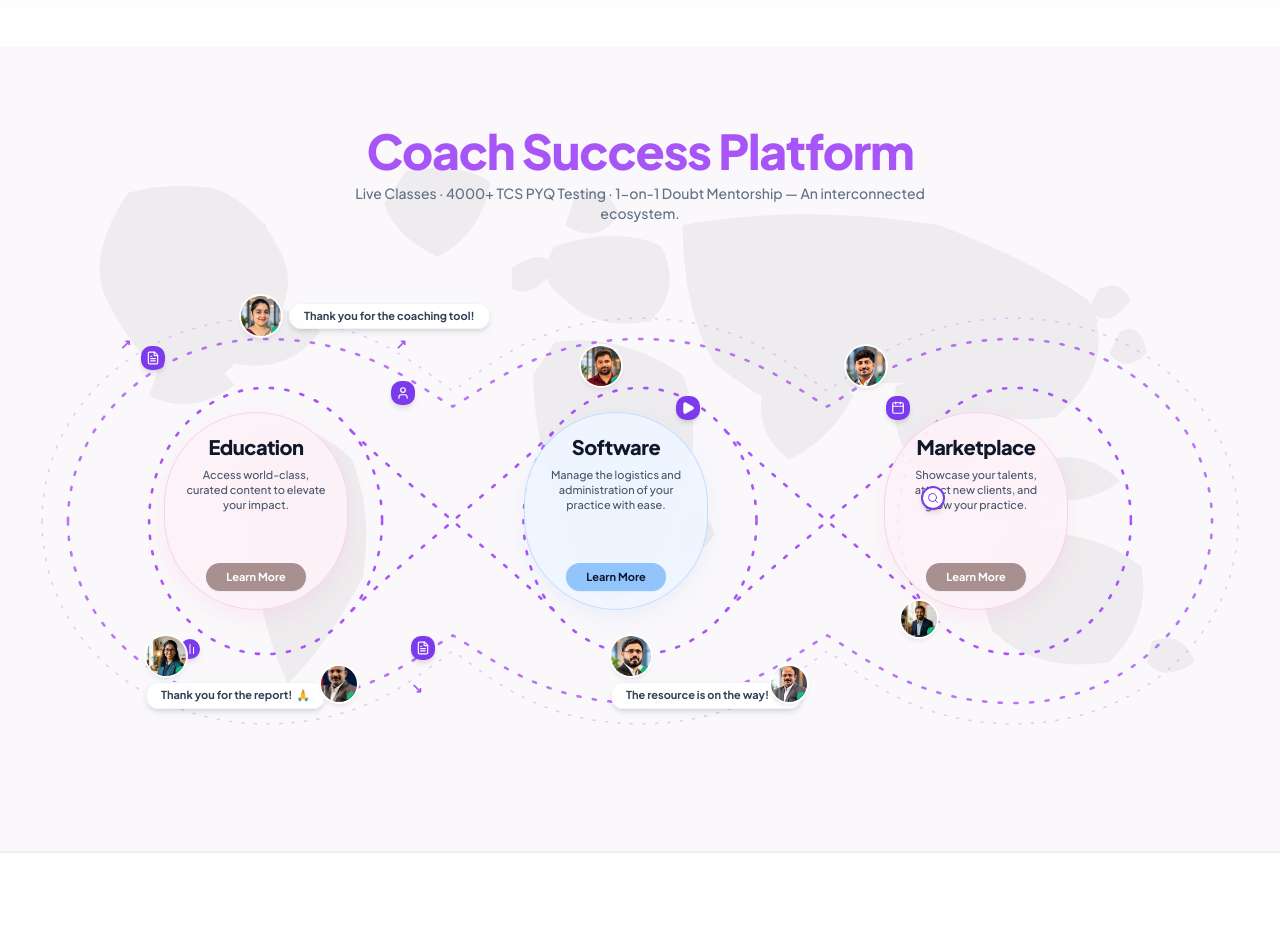
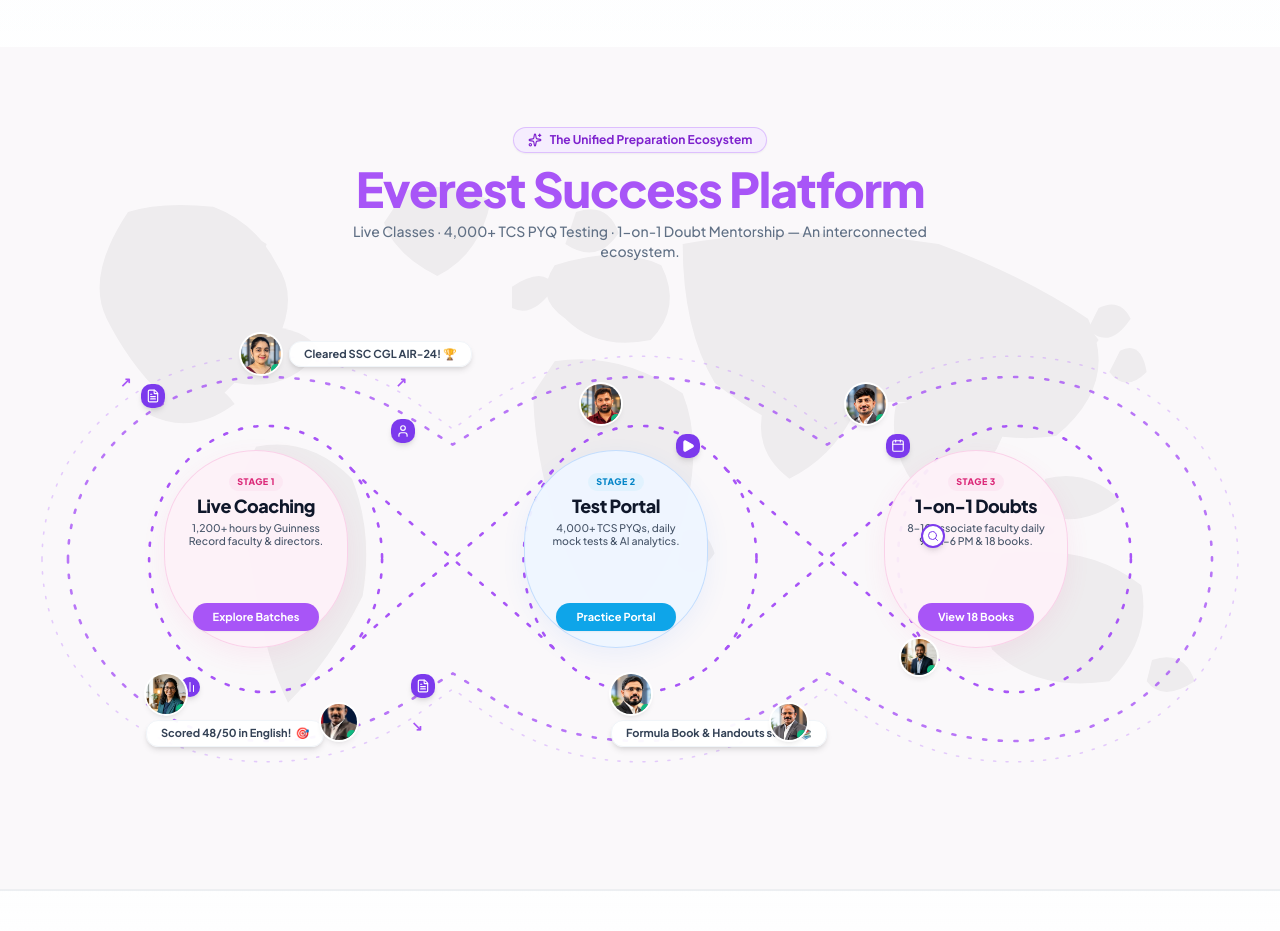
Before and after one commit to hemcharanmopidevi/everest-impact, a Next.js app: page / in a window 1280 px wide. Shown: the part 1280-2211 px from the top of the page. Built offline with nearby package versions, Linux system fonts and the light colour scheme.

Commit message:
feat: replace template dummy text with authentic Everest Coaching Point preparation stages and student achievement quotes

```diff
--- a/src/components/success-platform.tsx
+++ b/src/components/success-platform.tsx
@@ -10,6 +10,7 @@ import {
   Calendar,
   Search,
   ArrowRight,
+  Sparkles,
 } from "lucide-react";
 
 interface PlatformNode {
@@ -77,11 +78,15 @@ export function SuccessPlatform() {
 
         {/* Section Header matching 'Coach Success Platform' reference */}
         <div className="text-center mb-10 md:mb-12">
+          <div className="mb-3 inline-flex items-center gap-2 rounded-full border border-purple-300/80 bg-purple-100/70 dark:bg-purple-950/40 px-3.5 py-1 text-xs font-bold text-purple-700 dark:text-purple-300 shadow-sm">
+            <Sparkles className="size-3.5" />
+            <span>The Unified Preparation Ecosystem</span>
+          </div>
           <h2 className="text-3xl sm:text-4xl md:text-5xl font-black text-[#a855f7] tracking-tight">
-            Coach Success Platform
+            Everest Success Platform
           </h2>
           <p className="mt-2 text-xs md:text-sm text-muted-foreground max-w-xl mx-auto font-medium">
-            Live Classes · 4000+ TCS PYQ Testing · 1-on-1 Doubt Mentorship — An interconnected ecosystem.
+            Live Classes · 4,000+ TCS PYQ Testing · 1-on-1 Doubt Mentorship — An interconnected ecosystem.
           </p>
         </div>
 
@@ -103,7 +108,7 @@ export function SuccessPlatform() {
             </defs>
 
             {/* ====== 1. THREE INDIVIDUAL DOTTED OVAL BOUNDARIES (Refined Decreased Radii) ====== */}
-            {/* Oval 1 Dotted Boundary (Left: Education) */}
+            {/* Oval 1 Dotted Boundary (Left: Live Coaching) */}
             <ellipse
               cx="240"
               cy="240"
@@ -118,7 +123,7 @@ export function SuccessPlatform() {
               <animate attributeName="stroke-dashoffset" from="0" to="-300" dur="22s" repeatCount="indefinite" />
             </ellipse>
 
-            {/* Oval 2 Dotted Boundary (Center: Software) */}
+            {/* Oval 2 Dotted Boundary (Center: Test Portal) */}
             <ellipse
               cx="600"
               cy="240"
@@ -133,7 +138,7 @@ export function SuccessPlatform() {
               <animate attributeName="stroke-dashoffset" from="0" to="300" dur="22s" repeatCount="indefinite" />
             </ellipse>
 
-            {/* Oval 3 Dotted Boundary (Right: Marketplace) */}
+            {/* Oval 3 Dotted Boundary (Right: 1-on-1 Doubts) */}
             <ellipse
               cx="960"
               cy="240"
@@ -255,81 +260,90 @@ export function SuccessPlatform() {
 
           {/* ================= 3 PROPORTIONATELY SIZED DECREASED OVAL CARDS ================= */}
 
-          {/* Card 1: Education (Live Coaching) */}
+          {/* Card 1: Stage 1 - Live Coaching */}
           <div className="absolute left-[240px] top-[240px] -translate-x-1/2 -translate-y-1/2 z-10">
-            <div className="group relative w-[184px] h-[198px] rounded-full bg-[#fdf2f8]/95 dark:bg-[#2e1065]/25 border border-pink-200/90 dark:border-pink-900/40 px-3.5 py-4 flex flex-col items-center justify-between text-center shadow-[0_8px_25px_rgba(236,72,153,0.08)] hover:shadow-[0_12px_35px_rgba(236,72,153,0.18)] hover:scale-105 transition-all duration-300">
-              <div className="mt-1">
-                <h3 className="text-xl font-black text-slate-900 dark:text-foreground tracking-tight group-hover:text-[#a855f7] transition-colors">
-                  Education
+            <div className="group relative w-[184px] h-[198px] rounded-full bg-[#fdf2f8]/95 dark:bg-[#2e1065]/25 border border-pink-200/90 dark:border-pink-900/40 px-3.5 py-3.5 flex flex-col items-center justify-between text-center shadow-[0_8px_25px_rgba(236,72,153,0.08)] hover:shadow-[0_12px_35px_rgba(236,72,153,0.18)] hover:scale-105 transition-all duration-300">
+              <div className="mt-0.5">
+                <span className="inline-block text-[9px] font-extrabold uppercase tracking-wider text-pink-600 dark:text-pink-400 bg-pink-100/90 dark:bg-pink-950/60 px-2 py-0.5 rounded-full mb-1">
+                  STAGE 1
+                </span>
+                <h3 className="text-lg font-black text-slate-900 dark:text-foreground tracking-tight group-hover:text-[#a855f7] transition-colors leading-tight">
+                  Live Coaching
                 </h3>
-                <p className="mt-1.5 text-[11px] leading-snug text-slate-600 dark:text-slate-300 font-medium px-1 max-w-[150px] mx-auto">
-                  Access world-class, curated content to elevate your impact.
+                <p className="mt-1 text-[10.5px] leading-tight text-slate-600 dark:text-slate-300 font-medium px-1 max-w-[150px] mx-auto">
+                  1,200+ hours by Guinness Record faculty &amp; directors.
                 </p>
               </div>
               <Link
                 href="/courses"
-                className="rounded-full bg-[#a89090] hover:bg-[#8f7575] text-white px-5 py-1.5 text-[11px] font-bold transition-all shadow-sm active:scale-95 mb-0.5"
+                className="rounded-full bg-[#a855f7] hover:bg-[#9333ea] text-white px-5 py-1.5 text-[11px] font-bold transition-all shadow-sm active:scale-95 mb-0.5"
               >
-                Learn More
+                Explore Batches
               </Link>
             </div>
           </div>
 
-          {/* Card 2: Software (Test Portal) */}
+          {/* Card 2: Stage 2 - Test Portal */}
           <div className="absolute left-[600px] top-[240px] -translate-x-1/2 -translate-y-1/2 z-10">
-            <div className="group relative w-[184px] h-[198px] rounded-full bg-[#eff6ff]/95 dark:bg-[#1e1b4b]/35 border border-blue-200/90 dark:border-blue-900/40 px-3.5 py-4 flex flex-col items-center justify-between text-center shadow-[0_8px_25px_rgba(59,130,246,0.08)] hover:shadow-[0_12px_35px_rgba(59,130,246,0.18)] hover:scale-105 transition-all duration-300">
-              <div className="mt-1">
-                <h3 className="text-xl font-black text-slate-900 dark:text-foreground tracking-tight group-hover:text-[#a855f7] transition-colors">
-                  Software
+            <div className="group relative w-[184px] h-[198px] rounded-full bg-[#eff6ff]/95 dark:bg-[#1e1b4b]/35 border border-blue-200/90 dark:border-blue-900/40 px-3.5 py-3.5 flex flex-col items-center justify-between text-center shadow-[0_8px_25px_rgba(59,130,246,0.08)] hover:shadow-[0_12px_35px_rgba(59,130,246,0.18)] hover:scale-105 transition-all duration-300">
+              <div className="mt-0.5">
+                <span className="inline-block text-[9px] font-extrabold uppercase tracking-wider text-sky-600 dark:text-sky-400 bg-sky-100/90 dark:bg-sky-950/60 px-2 py-0.5 rounded-full mb-1">
+                  STAGE 2
+                </span>
+                <h3 className="text-lg font-black text-slate-900 dark:text-foreground tracking-tight group-hover:text-[#a855f7] transition-colors leading-tight">
+                  Test Portal
                 </h3>
-                <p className="mt-1.5 text-[11px] leading-snug text-slate-600 dark:text-slate-300 font-medium px-1 max-w-[150px] mx-auto">
-                  Manage the logistics and administration of your practice with ease.
+                <p className="mt-1 text-[10.5px] leading-tight text-slate-600 dark:text-slate-300 font-medium px-1 max-w-[150px] mx-auto">
+                  4,000+ TCS PYQs, daily mock tests &amp; AI analytics.
                 </p>
               </div>
               <Link
                 href="/test-series"
-                className="rounded-full bg-[#93c5fd] hover:bg-[#60a5fa] text-slate-900 px-5 py-1.5 text-[11px] font-bold transition-all shadow-sm active:scale-95 mb-0.5"
+                className="rounded-full bg-sky-500 hover:bg-sky-600 text-white px-5 py-1.5 text-[11px] font-bold transition-all shadow-sm active:scale-95 mb-0.5"
               >
-                Learn More
+                Practice Portal
               </Link>
             </div>
           </div>
 
-          {/* Card 3: Marketplace (1-on-1 Doubts) */}
+          {/* Card 3: Stage 3 - 1-on-1 Doubts */}
           <div className="absolute left-[960px] top-[240px] -translate-x-1/2 -translate-y-1/2 z-10">
-            <div className="group relative w-[184px] h-[198px] rounded-full bg-[#fdf2f8]/95 dark:bg-[#2e1065]/25 border border-pink-200/90 dark:border-pink-900/40 px-3.5 py-4 flex flex-col items-center justify-between text-center shadow-[0_8px_25px_rgba(236,72,153,0.08)] hover:shadow-[0_12px_35px_rgba(236,72,153,0.18)] hover:scale-105 transition-all duration-300">
-              <div className="mt-1">
-                <h3 className="text-xl font-black text-slate-900 dark:text-foreground tracking-tight group-hover:text-[#a855f7] transition-colors">
-                  Marketplace
+            <div className="group relative w-[184px] h-[198px] rounded-full bg-[#fdf2f8]/95 dark:bg-[#2e1065]/25 border border-pink-200/90 dark:border-pink-900/40 px-3.5 py-3.5 flex flex-col items-center justify-between text-center shadow-[0_8px_25px_rgba(236,72,153,0.08)] hover:shadow-[0_12px_35px_rgba(236,72,153,0.18)] hover:scale-105 transition-all duration-300">
+              <div className="mt-0.5">
+                <span className="inline-block text-[9px] font-extrabold uppercase tracking-wider text-pink-600 dark:text-pink-400 bg-pink-100/90 dark:bg-pink-950/60 px-2 py-0.5 rounded-full mb-1">
+                  STAGE 3
+                </span>
+                <h3 className="text-lg font-black text-slate-900 dark:text-foreground tracking-tight group-hover:text-[#a855f7] transition-colors leading-tight">
+                  1-on-1 Doubts
                 </h3>
-                <p className="mt-1.5 text-[11px] leading-snug text-slate-600 dark:text-slate-300 font-medium px-1 max-w-[150px] mx-auto">
-                  Showcase your talents, attract new clients, and grow your practice.
+                <p className="mt-1 text-[10.5px] leading-tight text-slate-600 dark:text-slate-300 font-medium px-1 max-w-[150px] mx-auto">
+                  8–10 associate faculty daily 9 AM–6 PM &amp; 18 books.
                 </p>
               </div>
               <Link
                 href="/books"
-                className="rounded-full bg-[#a89090] hover:bg-[#8f7575] text-white px-5 py-1.5 text-[11px] font-bold transition-all shadow-sm active:scale-95 mb-0.5"
+                className="rounded-full bg-[#a855f7] hover:bg-[#9333ea] text-white px-5 py-1.5 text-[11px] font-bold transition-all shadow-sm active:scale-95 mb-0.5"
               >
-                Learn More
+                View 18 Books
               </Link>
             </div>
           </div>
 
           {/* ================= FLOATING MENTORS, STUDENTS & SPEECH BUBBLES ================= */}
 
-          {/* Top Avatar above Education */}
+          {/* Top Avatar above Live Coaching */}
           <div className="absolute left-[225px] top-[25px] z-20 flex items-center gap-2">
             <div className="relative w-10 h-10 shrink-0 rounded-full ring-2 ring-white shadow-md overflow-hidden bg-slate-100">
               <Image src="/faculty/circle_portraits/thanuja_circle.jpg" alt="Mentor" width={40} height={40} className="w-full h-full object-cover" />
               <span className="absolute bottom-0 right-0 size-2.5 rounded-full bg-emerald-500 ring-1.5 ring-white" />
             </div>
-            {/* Speech bubble: exact quote from picture */}
+            {/* Speech bubble: Everest student achievement */}
             <div className="rounded-xl bg-white/95 dark:bg-card px-3.5 py-1 text-[11px] font-bold text-slate-700 dark:text-slate-200 shadow-md border border-slate-100 dark:border-slate-800 whitespace-nowrap">
-              Thank you for the coaching tool!
+              Cleared SSC CGL AIR-24! 🏆
             </div>
           </div>
 
-          {/* Top Avatar between Education & Software */}
+          {/* Top Avatar between Live Coaching & Test Portal */}
           <div className="absolute left-[565px] top-[75px] z-20">
             <div className="relative w-10 h-10 shrink-0 rounded-full ring-2 ring-white shadow-md overflow-hidden bg-slate-100">
               <Image src="/faculty/circle_portraits/b-rajkumar_circle.jpg" alt="Director" width={40} height={40} className="w-full h-full object-cover" />
@@ -337,7 +351,7 @@ export function SuccessPlatform() {
             </div>
           </div>
 
-          {/* Top Avatar above Marketplace */}
+          {/* Top Avatar above 1-on-1 Doubts */}
           <div className="absolute left-[830px] top-[75px] z-20">
             <div className="relative w-10 h-10 shrink-0 rounded-full ring-2 ring-white shadow-md overflow-hidden bg-slate-100">
               <Image src="/faculty/circle_portraits/shiva-shankar_circle.jpg" alt="Faculty" width={40} height={40} className="w-full h-full object-cover" />
@@ -345,7 +359,7 @@ export function SuccessPlatform() {
             </div>
           </div>
 
-          {/* Bottom Avatar under Education (far left) - Positioned with ample breathing room */}
+          {/* Bottom Avatar under Live Coaching (far left) */}
           <div className="absolute left-[130px] top-[365px] z-20 flex flex-col items-start gap-1.5">
             <div className="relative flex items-center">
               <div className="relative w-10 h-10 shrink-0 rounded-full ring-2 ring-white shadow-md overflow-hidden bg-slate-100">
@@ -356,14 +370,14 @@ export function SuccessPlatform() {
                 <BarChart2 className="size-3" />
               </div>
             </div>
-            {/* Speech bubble: placed cleanly below */}
+            {/* Speech bubble: Everest student achievement */}
             <div className="rounded-xl bg-white/95 dark:bg-card px-3.5 py-1 text-[11px] font-bold text-slate-700 dark:text-slate-200 shadow-md border border-slate-100 dark:border-slate-800 whitespace-nowrap flex items-center gap-1">
-              <span>Thank you for the report!</span>
-              <span>🙏</span>
+              <span>Scored 48/50 in English!</span>
+              <span>🎯</span>
             </div>
           </div>
 
-          {/* Bottom Avatar between Education & Software */}
+          {/* Bottom Avatar between Live Coaching & Test Portal */}
           <div className="absolute left-[305px] top-[395px] z-20">
             <div className="relative w-9 h-9 shrink-0 rounded-full ring-2 ring-white shadow-md overflow-hidden bg-slate-100">
               <Image src="/images/avatars/avatar_2.jpg" alt="Coach" width={36} height={36} className="w-full h-full object-cover" />
@@ -371,16 +385,16 @@ export function SuccessPlatform() {
             </div>
           </div>
 
-          {/* Bottom Avatar under Software */}
+          {/* Bottom Avatar under Test Portal */}
           <div className="absolute left-[595px] top-[365px] z-20 flex flex-col items-start gap-1.5">
             <div className="relative w-10 h-10 shrink-0 rounded-full ring-2 ring-white shadow-md overflow-hidden bg-slate-100">
               <Image src="/faculty/circle_portraits/kalyan_circle.jpg" alt="Faculty" width={40} height={40} className="w-full h-full object-cover" />
               <span className="absolute bottom-0 right-0 size-2.5 rounded-full bg-emerald-500 ring-1.5 ring-white" />
             </div>
-            {/* Speech bubble: placed cleanly below */}
+            {/* Speech bubble: Everest student achievement */}
             <div className="rounded-xl bg-white/95 dark:bg-card px-3.5 py-1 text-[11px] font-bold text-slate-700 dark:text-slate-200 shadow-md border border-slate-100 dark:border-slate-800 whitespace-nowrap flex items-center gap-1">
-              <span>The resource is on the way!</span>
-              <span>✈️</span>
+              <span>Formula Book &amp; Handouts sent!</span>
+              <span>📚</span>
             </div>
           </div>
 
```
